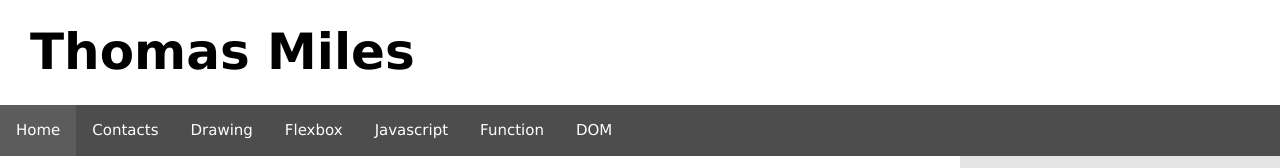
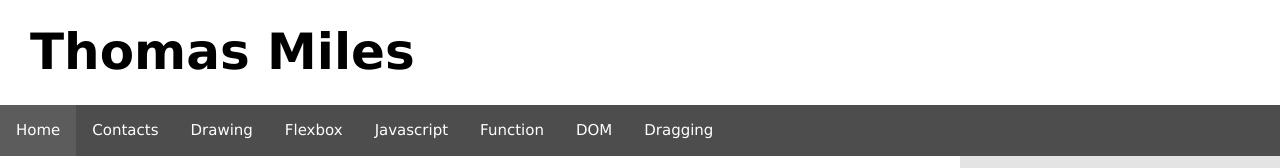
Before and after one commit to RealThomasMiles/Site_Milya_4, a plain HTML site: page index.html in a window 1280 px wide. Shown: the top 168 px of the page. Drawn offline with Linux system fonts and the light colour scheme.

Commit message:
Added the mini-game page and updated all the navigation links

```diff
--- a/index.html
+++ b/index.html
@@ -32,6 +32,7 @@
                 <li><a href="./pages/javascript.html">Javascript</a></li>
                 <li><a href="./pages/function.html">Function</a></li>
                 <li><a href="./pages/DOM.html">DOM</a></li>
+                <li><a href="./pages/dragging.html">Dragging</a></li>
             </ul>
         </nav>
         <div class="rightAside">
```
